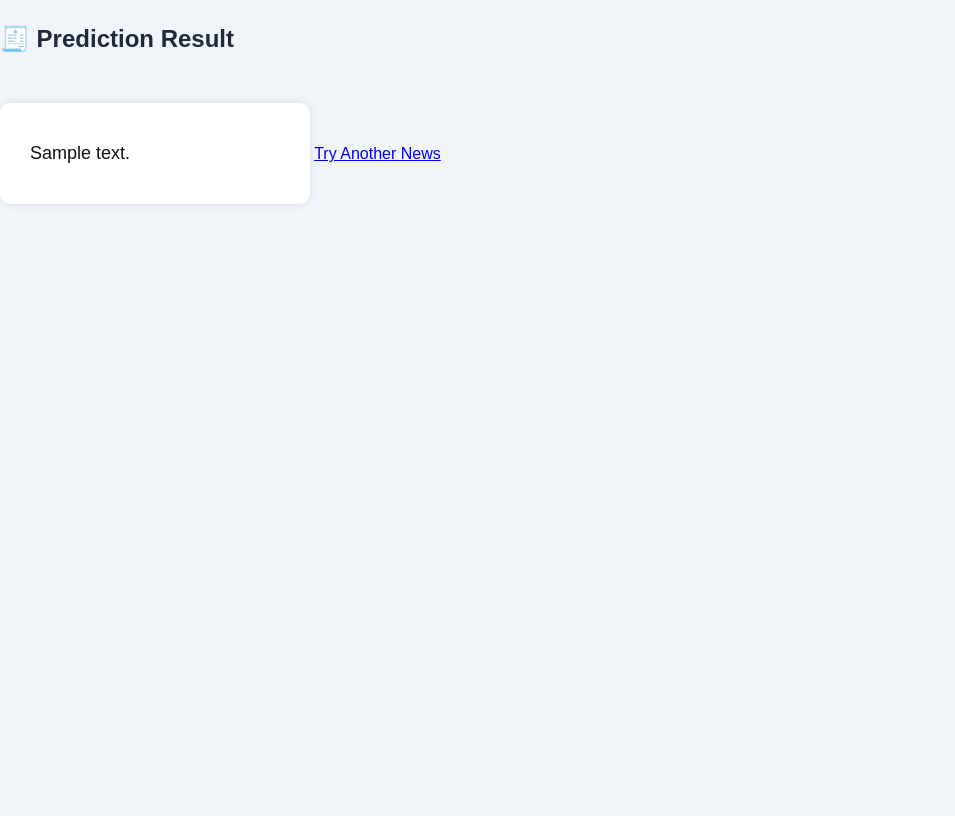
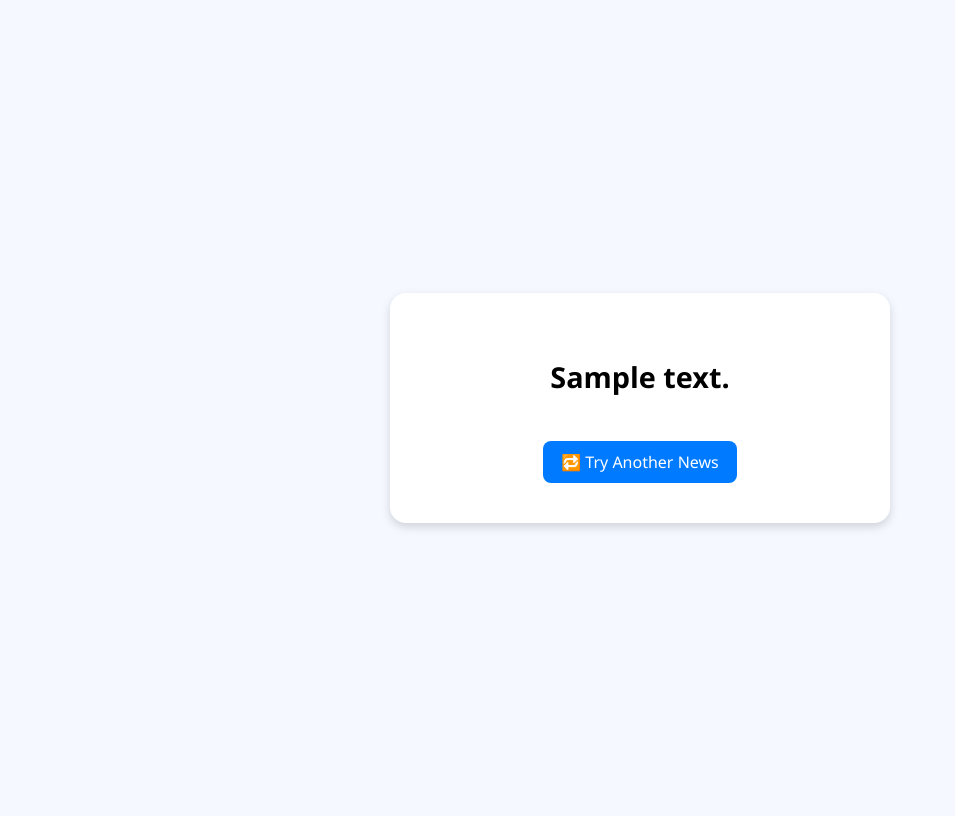
Before and after one commit to Pratima180/Fake-news-Detector, a Flask app: template templates/prediction.html in a window 1280 px wide. Shown: the whole page, without its empty margins (0-955 px from the left). Before the commit the page ends 204 px from the top, so only its background shows below. Run offline with Flask 3, Linux system fonts and the light colour scheme; the template is opened without the code that fills it: most values are stand-ins (such as "Sample title", 1, 10 or a date in 2020); parts of the project's set-up code (start-up, migrations or seed data) failed here and were passed over.

Commit message:
Update prediction.html

```diff
--- a/templates/prediction.html
+++ b/templates/prediction.html
@@ -2,59 +2,72 @@
 <html lang="en">
 <head>
   <meta charset="UTF-8">
-  <title>Fake News Detector - Result</title>
-  <link rel="stylesheet" href="{{ url_for('static', filename='style.css') }}">
+  <meta name="viewport" content="width=device-width, initial-scale=1.0">
+  <title>Fake News Detector — Result</title>
+
   <style>
-    .confidence-container {
-      margin-top: 20px;
-      background-color: rgba(255,255,255,0.15);
-      border-radius: 20px;
-      height: 25px;
-      width: 80%;
-      margin-left: auto;
-      margin-right: auto;
-      overflow: hidden;
+    body {
+      background: #f5f8ff;
+      font-family: "Segoe UI", Arial, sans-serif;
+      display: flex;
+      justify-content: center;
+      align-items: center;
+      height: 100vh;
     }
-    .confidence-bar {
-      height: 100%;
-      width: 0;
-      border-radius: 20px;
+
+    .result-card {
+      background: white;
+      border-radius: 16px;
+      box-shadow: 0 4px 10px rgba(0,0,0,0.15);
+      padding: 40px 50px;
       text-align: center;
-      color: white;
+      max-width: 400px;
+      width: 90%;
+    }
+
+    .result-card h2 {
+      font-size: 1.8em;
+      margin-bottom: 20px;
+    }
+
+    .confidence {
+      font-size: 1.2em;
+      color: #333;
+      margin-top: 15px;
+    }
+
+    .confidence-value {
+      background-color: #ffd700;
+      color: #000;
+      padding: 5px 12px;
+      border-radius: 8px;
       font-weight: bold;
-      line-height: 25px;
-      transition: width 1.5s ease-in-out;
+      display: inline-block;
+      margin-top: 8px;
+    }
+
+    .btn {
+      display: inline-block;
+      margin-top: 25px;
+      padding: 10px 18px;
+      border-radius: 8px;
+      text-decoration: none;
+      background: #007bff;
+      color: #fff;
+      transition: 0.3s;
+    }
+
+    .btn:hover {
+      background: #0056b3;
     }
   </style>
 </head>
 <body>
-  <div class="container">
-    <h2>🧾 Prediction Result</h2>
-    <div class="result-box">
-      <p id="prediction">{{ prediction_text|safe }}</p>
-      <div id="confidenceContainer" class="confidence-container">
-        <div id="confidenceBar" class="confidence-bar"></div>
-      </div>
-    </div>
-    <a href="/predict_page" class="btn">Try Another News</a>
+
+  <div class="result-card">
+    <h2>{{ prediction_text | safe }}</h2>
+    <a href="/predict_page" class="btn">🔁 Try Another News</a>
   </div>
 
-  <script>
-    // Extract confidence percentage from the rendered text
-    const text = document.getElementById('prediction').innerText;
-    const match = text.match(/Confidence:\s*([0-9.]+)/);
-    if (match) {
-      const value = parseFloat(match[1]);
-      const bar = document.getElementById('confidenceBar');
-      bar.style.width = value + "%";
-      bar.innerText = value + "%";
-      // Color logic
-      if (value >= 70) bar.style.background = "#4CAF50"; // green
-      else if (value >= 40) bar.style.background = "#FFA500"; // orange
-      else bar.style.background = "#f44336"; // red
-    } else {
-      document.getElementById('confidenceContainer').style.display = "none";
-    }
-  </script>
 </body>
 </html>
```
